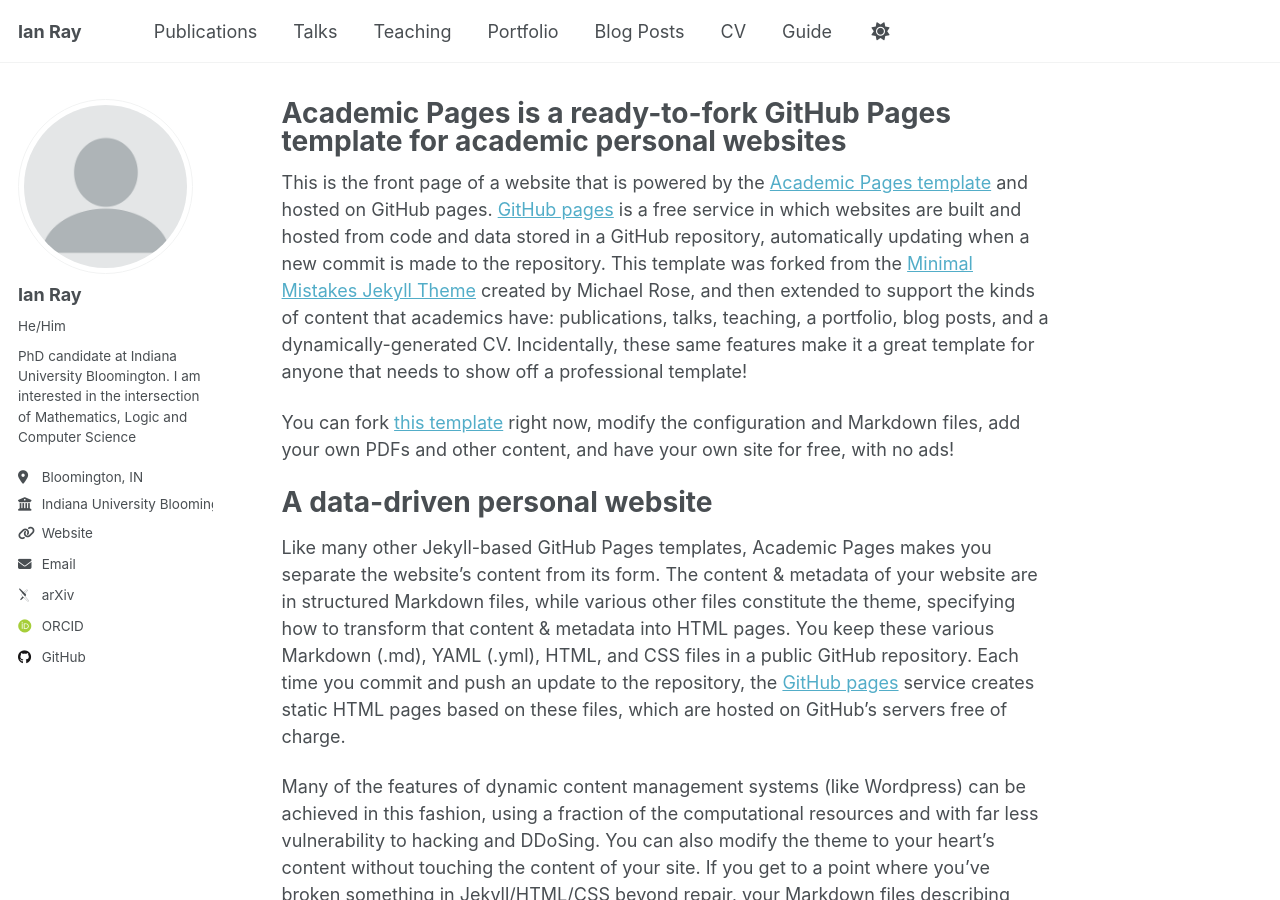
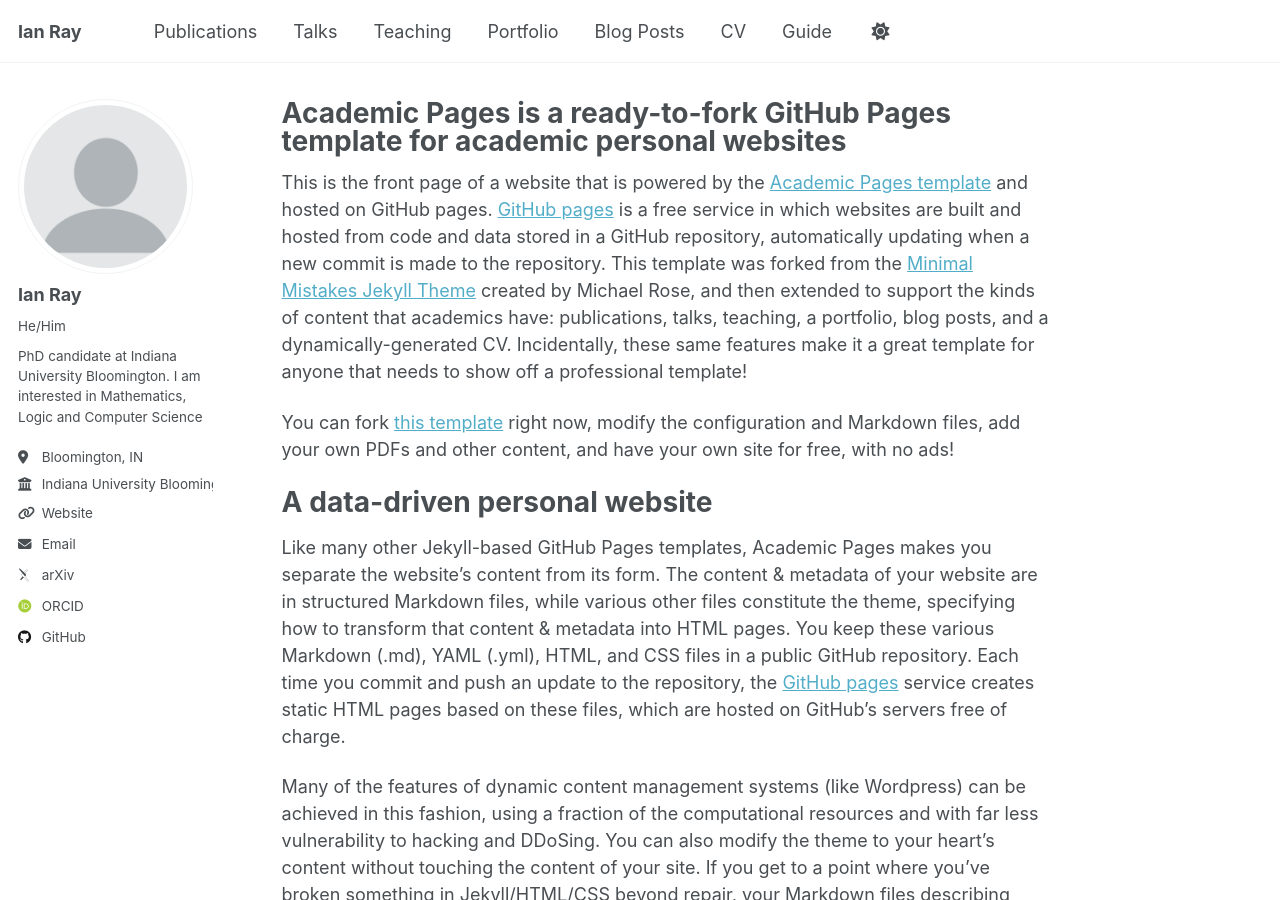
Before and after one commit to IanRay11/IanRay11.github.io, a Jekyll site: the page built from _pages/about.md, in a window 1280 px wide and 900 px high. Built offline with Jekyll 4.4.1, drawn with Linux system fonts in a browser that asks for light colours; some web fonts are replaced; a script that is not in the unit is left out.

Commit message:
Update _config.yml

```diff
--- a/_config.yml
+++ b/_config.yml
@@ -24,7 +24,7 @@ author:
   avatar           : "profile.png"
   name             : "Ian Ray"
   pronouns         : "He/Him"
-  bio              : "PhD candidate at Indiana University Bloomington. I am interested in the intersection of Mathematics, Logic and Computer Science"
+  bio              : "PhD candidate at Indiana University Bloomington. I am interested in Mathematics, Logic and Computer Science"
   location         : "Bloomington, IN"
   employer         : "Indiana University Bloomington"
   uri              : https://IanRay11.github.io
```
